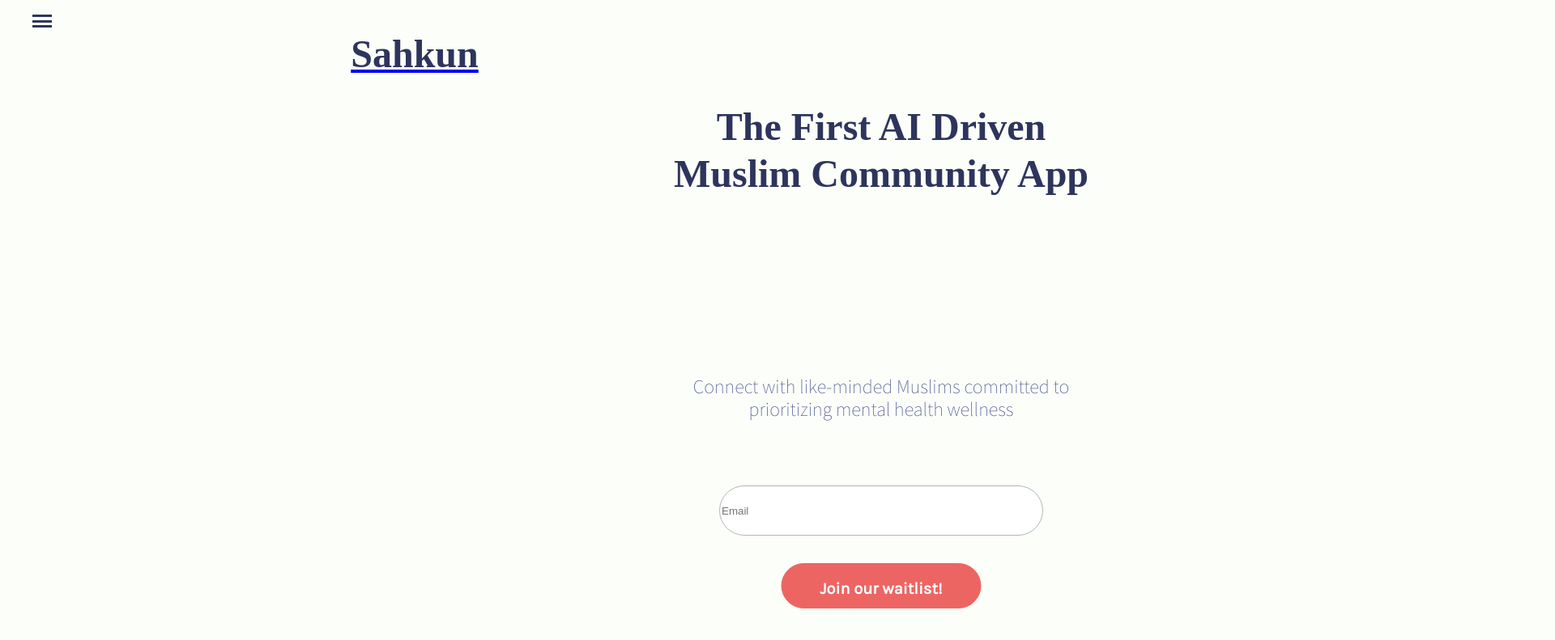
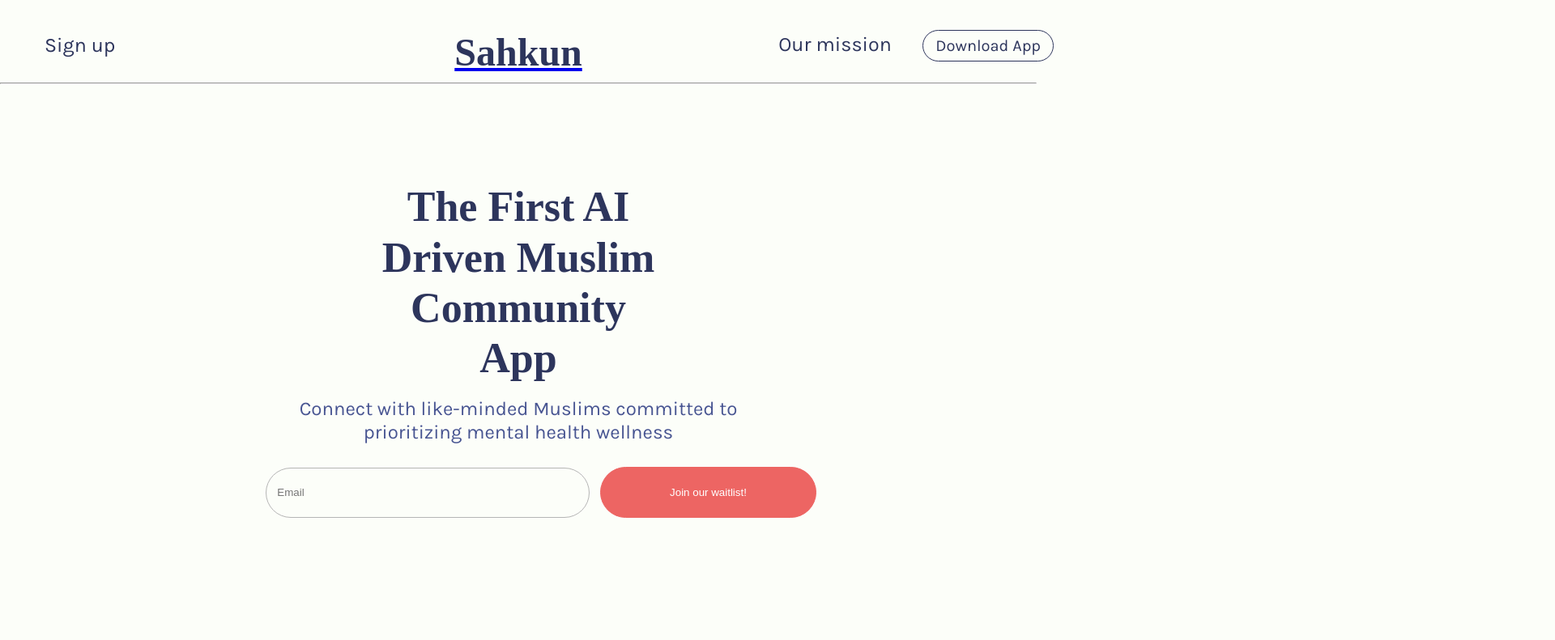
Before and after one commit to FotisGogos/Muslimcommunity, a React (Create React App) app: page / in a window 1280 px wide. Shown: the top 791 px of the page at 81% size, 1920 px wide, since content can reach past the window. Built offline with nearby package versions, Linux system fonts and the light colour scheme.

Commit message:
Switched to large desktops and then continue to smaller

```diff
--- a/src/App.css
+++ b/src/App.css
@@ -1,3 +1,9 @@
-body {
+* {
+  box-sizing: border-box;
+}
+
+body, html {
+  margin: 0;
+  padding: 0;
   background-color: #FCFEF9;
 }
--- a/src/components/Navbar/Navbar.css
+++ b/src/components/Navbar/Navbar.css
@@ -1,170 +1,67 @@
-/* Mobile-first styles */
-.navbar {
-  background-color: #FBFEF9;
-  padding: 10px 20px;
-  width: 100%;
-  box-sizing: border-box;
+
+.sahkun {
+  bottom: 1.2rem;
+  font-family: 'Butler';
+  font-weight: 700;
+  font-size: 48px;
+  text-decoration: none ;
+  position: relative;
+  color: #2D355C;
+  display: flex;
+  justify-content: center;
 }
 
-.navbar-container {
+.signup{
   display: flex;
-  flex-wrap: wrap;
-  justify-content: space-between;
-  align-items: center;
-  margin: 0 auto;
+  position: relative;
+  top: 3rem;
+  font-family: 'Karla';
+  font-style: normal;
+  font-weight: 400;
+  font-size: 25px;
+  line-height: 16px;
+  text-align: right;
+  color: #2D355C;
+  text-decoration: none;
+  padding-left: 55px;
+}
+.ourmission{
+  display: flex;
+  justify-content: end;
+  font-family: 'Karla';
+  font-style: normal;
+  font-weight: 400;
+  font-size: 25px;
+  line-height: 0px;
+  text-align: right;
+  color: #2D355C;
+  text-decoration: none;
+  position: relative;
+  right: 14%;
+  bottom: 6rem;
 }
 
-.dropdown-menu {
-  display: flex;
-  flex-direction: column;
-  justify-content: space-around;
-  align-items: center;
-  width: 100%;
-  background-color: #FCFEF9;
-  padding: 20px;
-  border-radius: 8px;
-
-  position: absolute;
-
-  left: 0;
-  z-index: 10;
-}
-
-/* Hamburger icon styles */
-.hamburger {
-  display: flex;
-  flex-direction: column;
-  justify-content: space-between;
-  width: 24px;
-  height: 16px;
-  cursor: pointer;
-}
-
-.bar {
-  height: 3px;
-  background-color: #2D355C;
-}
-
-/* "X" icon styles */
-.x-icon {
+.download{
+  margin-top: 0%;
   position: relative;
-}
-
-.x-bar1,
-.x-bar2 {
-  width: 24px;
-  height: 3px;
-  background-color: #2D355C;
-  position: absolute;
-  left: 0;
-  right: 0;
-}
-
-.x-bar1 {
-  transform: rotate(45deg);
-  top: 50%;
-  margin-top: -1.5px;
-}
-
-.x-bar2 {
-  transform: rotate(-45deg);
-  top: 50%;
-  margin-top: -1.5px;
-}
-
-.signup,
-.ourmission
-.download {
-  font-family: 'Karla', sans-serif, 'Source Sans Pro', sans-serif;
-  font-weight: 400;
-  color: #2D355C;
-  text-decoration: none;
-  cursor: pointer;
-  margin: 5px 10px; /* Adjust the margin for smaller screens */
-}
-.ourmission{
-
-}
-
-.sahkun {
-  font-family: 'Butler';
-    font-weight: 700;
-    font-size: 2rem;
-    text-decoration: none;
-    position: relative;
-    left: 189%;
-    color: #2D355C;
-    display: flex;
-    justify-content: center;
-}
-
-.download {
-  background-color: #FBFEF9;
-  box-sizing: border-box;
+  left: 89%;
+  bottom: 7.1rem;
   border: 1px solid #2D355C;
   border-radius: 19.5px;
-  font-weight: 200;
-  font-size: 1rem;
-  padding: 5px 10px;
+  color: #2D355C;
+  background-color: #FCFEF9;
+  font-family: 'Karla';
+  font-style: normal;
+  font-weight: 400;
+  font-size: 20px;
+  line-height: 23px;
+  width: 162px;
+  height: 39px;
+}
+.line{
   position: relative;
-  top: 10px;
+  margin-bottom: 2%;
+  bottom: 6rem;
+  /* background: #2D355C; */
+  color: #2D355C;
 }
-
-.line {
-  display: none;
-}
-
-/* Tablet and larger screens */
-@media (min-width: 768px) {
-  .signup,
-  .sahkun,
-  .ourmission,
-  .download {
-    margin: 5px 20px; /* Increase the horizontal margin */
-  }
-
-  .signup {
-    font-size: 1.5rem;
-  }
-
-  .ourmission {
-    font-weight: 100;
-    font-size: 1.5rem;
-    text-align: right;
-  }
-
-  .download {
-    font-size: 1.5rem;
-  }
-}
-
-/* Small desktop and larger screens */
-@media (min-width: 1024px) {
-  .signup {
-    font-size: 2rem;
-  }
-
-  .ourmission {
-    font-size: 2rem;
-  }
-
-  .download {
-    font-size: 1.5rem;
-  }
-
-  .line {
-    margin-top: 10px;
-    border: 1px solid #2D355C;
-  }
-}
-
-/* Large desktop and larger screens */
-@media (min-width: 1200px) {
-  .navbar-container {
-    max-width: 1200px;
-  }
-
-  .sahkun {
-    font-size: 3rem;
-  }
-}
--- a/src/components/Navbar/Navbar.js
+++ b/src/components/Navbar/Navbar.js
@@ -1,47 +1,24 @@
-import React, { useState } from "react";
+import React from "react";
 import { Link } from "react-router-dom";
 import "./Navbar.css";
 
 function Navbar() {
-  const [menuOpen, setMenuOpen] = useState(false);
-
   const handleClick = () => {
     console.log("Button clicked!");
-  };
-
-  const toggleMenu = () => {
-    setMenuOpen(!menuOpen);
   };
 
   return (
     <>
       <nav className="navbar">
-        <div className="navbar-container">
         <header>
-            {/* Add the hamburger icon */}
-            <div className="hamburger" onClick={toggleMenu}>
-              {!menuOpen ? (
-                <>
-                  <div className="bar"></div>
-                  <div className="bar"></div>
-                  <div className="bar"></div>
-                </>
-              ) : (
-                <div className="x-icon">
-                  <div className="x-bar1"></div>
-                  <div className="x-bar2"></div>
-                </div>
-              )}
-            </div>
-            <Link to="/">
-              <b className="sahkun">Sahkun</b>
-            </Link>
-            {/* Dropdown menu */}
-            {menuOpen && (
-              <div className="dropdown-menu">
           <Link to="/signup" className="signup">
             Sign up
           </Link>
+          <div className="center-container">
+            <Link to="/">
+              <h1 className="sahkun">Sahkun</h1>
+            </Link>
+
             <Link to="/ourmission" className="ourmission">
               Our mission
             </Link>
@@ -49,10 +26,8 @@
               Download App
             </button>
           </div>
-            )}
+        </header>
         <hr className="line" />
-          </header>
-        </div>
       </nav>
     </>
   );
--- a/src/components/mainview/mainview.css
+++ b/src/components/mainview/mainview.css
@@ -1,285 +1,78 @@
-.centertxt {
+.container {
   display: flex;
   justify-content: center;
-    position: absolute;
-    width: 80%;
-    max-width: 560px;
-    height: auto;
-    left: 85%;
-    top: 12%;
-    transform: translateX(-50%);
+  flex-direction: column;
+  align-items: center;
+}
+
+.centertxt {
+  width: 29%;
+  max-width: 80%;
   font-family: 'Butler';
   font-style: normal;
   font-weight: 900;
-    font-size: 48px;
-    line-height: 58px;
+  font-size: 3.25rem;
+  line-height: 1.2;
   text-align: center;
   color: #2D355C;
+  margin: 0rem 0;
 }
-.textbelow {
-  display: flex;
-    justify-content: center;
-    position: absolute;
-    width: 80%;
-    max-width: 543px;
-    height: auto;
-    left: 85%;
-    top: 55%;
-    transform: translateX(-50%);
-    font-family: 'Karla', sans-serif;
-    font-family: 'Source Sans Pro', sans-serif;
+.textbelow{
+  max-width: 80%;
+    font-family: 'Karla';
     font-style: normal;
     font-weight: 400;
-    font-size: 24px;
-    line-height: 28px;
+    font-size: 1.5rem;
+    line-height: 1.2;
     text-align: center;
     color: #485592;
+    margin: 1rem 0;
+    width: 92%;
+    padding-left: 20%;
 }
-.emailinput {
+
+.input-button-wrapper {
   display: flex;
-    justify-content: center;
-    box-sizing: border-box;
-    position: absolute;
-    width: 80%;
+  justify-content: space-between;
+  align-items: flex-end;
+  width: 100%;
+  max-width: 800px; /* adjust to your needs */
+
+}
+
+.emailinput{
+  width: 100%;
     max-width: 400px;
     height: 62px;
-    left: 85%;
-    top: 75%;
-    transform: translateX(-50%);
     border: 1px solid #B5B5B5;
     border-radius: 67px;
+    margin-top: 1em;
+    padding: 0 1em;
+    flex: 1 1;
+    margin-right: 1em;
+    position: relative;
+    left: 11%;
+    background-color: #FCFEF9;
 }
+
 .join {
-  box-sizing: border-box;
-  position: absolute;
-  width: 63%;
-  max-width: 247px;
-  height: 7%;
-  left: 85%;
-  top: 87%;
-  transform: translateX(-50%);
+  width: 267px;
+    height: 63px;
     background: #ED6563;
     border: 1px solid #ED6563;
     border-radius: 67px;
+    align-self: center;
+    margin-top: -10px;
+    position: relative;
+    right: 4%;
+    top: 0.7rem;
+    color: #FFFF
 }
-.emailicon {
-  display: none;
-}
-.waitlist {
-  box-sizing: border-box;
-    position: absolute;
-    width: 160px;
-    height: 23px;
-    left: 85%;
-    top: 87%;
-    transform: translateX(-50%);
-    font-family: 'Karla';
-    font-style: normal;
-    font-weight: 700;
-    font-size: 20px;
-    line-height: 23px;
-    text-align: center;
-    color: #FFFFFF;
 
-}
 .iphonemockup1 {
-  display: flex;
-    justify-content: center;
-    position: relative;
-    left: 108px;
-    right: 0;
+  display: block;
   margin-left: auto;
   margin-right: auto;
-    top: 800px;
-    height: 659px;
-    width: 89%;
-
+  width: 30%; /* Adjust as needed */
+  margin-top: 12%; /* Adjust as needed */
 }
-
-.illustration3 {
- display: none;
-}
-.illu3text {
-  display: none;
-}
-.illustration1 {
-  display: none;
-}
-.illustration4 {
-  display: none;
-}
-.illutext4 {
-  display: none;
-}
-.illustration5 {
-  display: none;
-}
-.illutext5 {
-  display: none;
-}
-.illustration6 {
-  display: none;
-}
-.illutext6 {
-  display: none;
-}
-.illu2 {
-  display: none;
-}
-.textcenter {
-  display: flex;
-  justify-content: center;
-  font-family: 'Butler';
-  font-style: normal;
-  font-weight: 500;
-  font-size: 29px;
-  line-height: 31px;
-  text-align: center;
-  position: relative;
-  top: 52rem;
-  width: 112%;
-  height: auto;
-  color: #2D355C;
-  left: 30%;
-}
-.signupbtn{
-  display: none;
-}
-.signuptext{
-  display: none;
-}
-.illustration7{
-  display: flex;
-  justify-content: center;
-  height: 23rem;
-  position: relative;
-  right: 16rem;
-  top: 55rem;
-  background: #FCEBBC;
-  z-index: -1;
-  width: 227%;
-
-}
-.phonemockup2{
-display: flex;
-position: relative;
-justify-content: center;
-left: 65px;
-right: 0;
-margin-left: auto;
-margin-right: auto;
-top: 862px;
-height: 459px;
-width: 29px;
-
-}
-.textmainsahkun{
-  display: flex;
-  justify-content: center;
-  position: relative;
-  font-family: Butler;
-  font-size: 24px;
-  font-style: normal;
-  font-weight: 500;
-  left: 5rem;
-  line-height: 28px;
-  top: 29px;
-}
-.textmainsm{
-justify-content: center;
-position: relative;
-top: 27px;
-line-height: 20px;
-font-size: 17px;
-left: 46px;
-color: #2D355C;
-}
-.cnctus{
- display: flex;
- justify-content: center;
-position: relative;
-left: 65.26px;
-top: 36.73px;
-background: #ED6563;
-font-family: 'Karla', sans-serif;
-font-family: 'Source Sans Pro', sans-serif;
-font-weight: 700;
-font-size: 20px;
-border-radius: 67px;
-width: 231px;
-height: 37px;
-color: #FBFEF9;
-border: 1px solid #ED6563;
-}
-.waveicon{
-display: flex;
-justify-content: center;
-position: relative;
-left: 77px;
-top: 6px;
-}
-
-.txt{
-display: flex;
-justify-content: center;
-position: relative;
-top: 520px;
-left: 50px;
-font-family: 'Butler';
-font-style: normal;
-font-weight: 700;
-font-size: 48px;
-line-height: 58px;
-text-align: center;
-color: #2D355C;
-}
-
-.icon-container {
-display: flex;
-flex-direction: column;
-justify-content: space-between;
-align-items: center;
-}
-
-.icon-container {
-display: flex;
-flex-direction: column;
-justify-content: space-between;
-align-items: center;
-}
-
-.icon1,
-.icon2,
-.icon3,
-.icon4,
-.icon5 {
-width: 62px;
-height: 62px;
-display: flex;
-justify-content: center;
-position: relative;
-top: 520px;
-margin: 10px;
-left: 40px;
-}
-
-.sympathytxt,
-.positivetxt,
-.mindfulnesstxt,
-.islamicnewyeartxt,
-.friendshiptxt{
-display: flex;
-justify-content: center;
-position: relative;
-top: 489px;
-left: 34px;
-color: #2D355C;
-font-family: 'Karla';
-font-style: normal;
-font-weight: 700;
-font-size: 24px;
-line-height: 21px;
-text-align: center;
-text-transform: uppercase;
-margin: 37px;
-}
--- a/src/components/mainview/mainview.js
+++ b/src/components/mainview/mainview.js
@@ -2,7 +2,6 @@
 import { Link } from "react-router-dom";
 import "./mainview.css";
 
-import emailicon from "./emailicon.png";
 import iphonemockup1 from "../images/phone mockups/Phone mockup 1.png";
 import illustration3 from "../images/illustration shapes/Illustartion 3.png";
 import illustration1 from "../images/illustration shapes/Illustration 1.png";
@@ -28,14 +27,15 @@
 
   return (
     <>
-      <div className="container"></div>
-      <h1 className="centertxt">The First AI Driven Muslim Community App</h1>
-      <p className="textbelow">
-        Connect with like-minded Muslims committed to prioritizing mental health
-        wellness
-      </p>
-      <form>
-        <label>
+      <div className="container">
+        <h1 className="centertxt">The First AI Driven Muslim Community App</h1>
+        <div>
+          <p className="textbelow">
+            Connect with like-minded Muslims committed to prioritizing mental
+            health wellness
+          </p>
+        </div>
+        <div className="input-button-wrapper">
           <input
             type="text"
             value={text}
@@ -43,14 +43,10 @@
             className="emailinput"
             placeholder="Email"
           />
-          <button className="join" />
-          <img src={emailicon} alt="emailicon" className="emailicon" />
-          <p className="waitlist">Join our waitlist!</p>{" "}
-        </label>
-      </form>{" "}
-      <div className="mockup1">
-        <img src={iphonemockup1} alt="mockup1" className="iphonemockup1" />
+          <button className="join">Join our waitlist!</button>
+        </div>
       </div>
+      <img src={iphonemockup1} alt="mockup1" className="iphonemockup1" />
       <div className="illustration3">
         <img
           src={illustration3}
```
Lines whose indentation alone changed are shown as unchanged.
